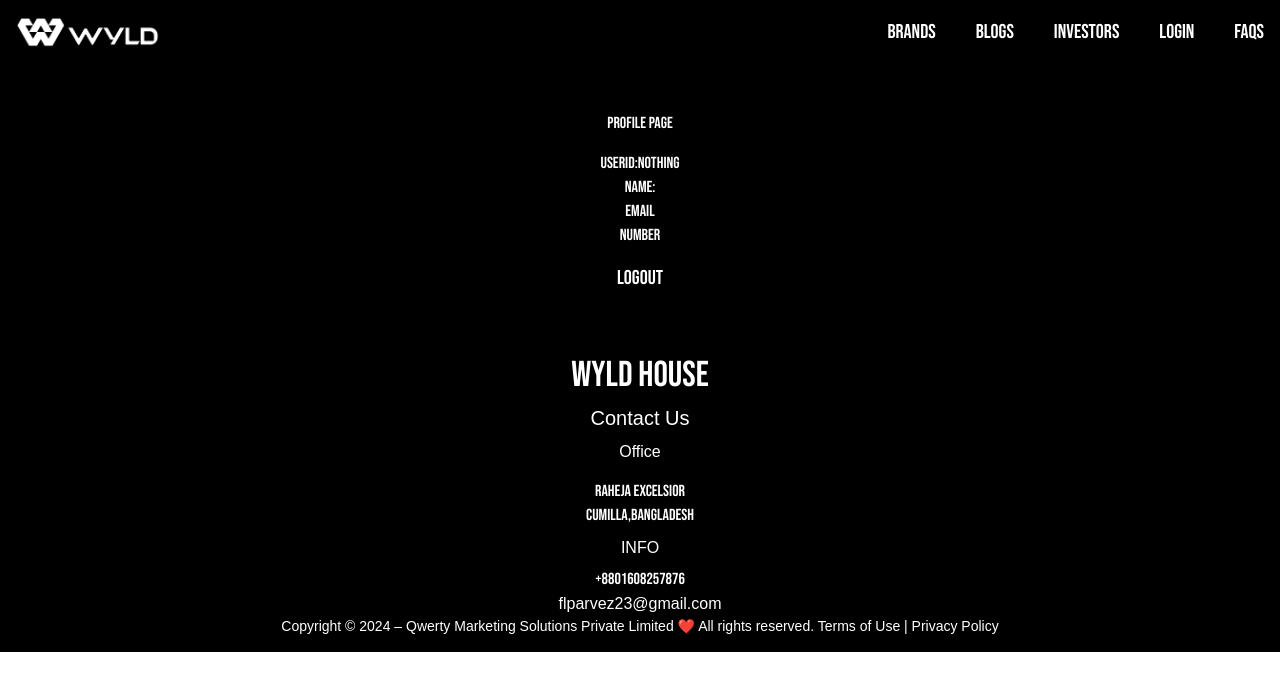
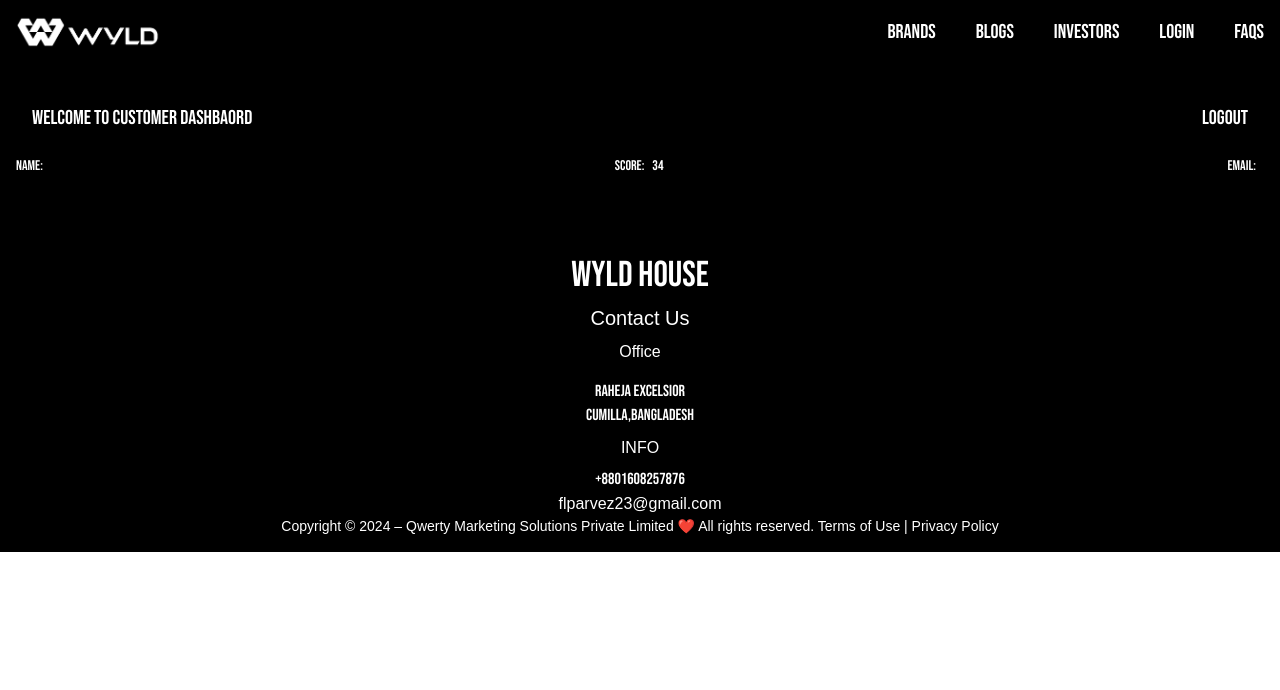
Before and after one commit to flparvez/wyld, a Next.js app: page /auth/profile in a window 1280 px wide. Shown: the top 690 px of the page. Built offline with nearby package versions, Linux system fonts and the light colour scheme; no server answers.

Commit message:
add customer dashboard demo

```diff
--- a/src/app/auth/profile/page.tsx
+++ b/src/app/auth/profile/page.js
@@ -1,4 +1,6 @@
 "use client";
+
+import CustomerDashboard from "@/components/CustomerDashboard";
 import axios from "axios";
 import Link from "next/link";
 import { useRouter } from "next/navigation";
@@ -30,23 +32,26 @@
       await axios.get("/api/users/logout");
       toast.success("Logout");
       router.push("/");
-    } catch (error: any) {
+    } catch (error) {
       console.log(error.message);
       toast.error(error.message);
     }
   };
   return (
-    <div className="py-4 my-4 bg-black justify-center text-center text-white">
-      <h2 className="my-4">Profile Page</h2>
+    <div className="py-4 my-4 bg-black justify-center  text-center text-white">
+      <div className="flex items-center  justify-between px-8">
+        <h2 className="text-xl font-medium text-center  text-white">
+          Welcome To Customer Dashbaord
+        </h2>
 
-      <h2 className="">UserId:{data}</h2>
-      <h1>Name: {username}</h1>
-      <h1>Email {email}</h1>
-      <h1>Number {number}</h1>
+        <div className="flex items-center ">
+          <button className="text-xl  text-red-900 py-2 " onClick={logout}>
+            Logout
+          </button>
+        </div>
+      </div>
 
-      <button className="text-xl py-4" onClick={logout}>
-        Logout
-      </button>
+      <CustomerDashboard username={username} email={email} userid={data} />
     </div>
   );
 }
--- /dev/null
+++ b/src/components/CustomerDashboard.jsx
@@ -0,0 +1,33 @@
+import React from "react";
+
+function CustomerDashboard({ username, email, userid }) {
+  let score = 34;
+  return (
+    <div className="flex flex-col  bg-black p-4 rounded shadow-md">
+      <div className="flex items-center justify-between mb-4">
+        <div className="flex items-center space-x-2">
+          <p className="text-sm text-white">Name:</p>
+          <span className="text-sm font-medium text-white">{username}</span>
+        </div>
+
+        <div className="flex items-center space-x-2">
+          {score !== undefined && ( // Conditionally render score only if defined
+            <>
+              <p className="text-sm text-white">Score:</p>
+              <span className="text-sm font-medium text-white">{score}</span>
+            </>
+          )}
+        </div>
+
+        <div className="flex items-center space-x-2">
+          <p className="text-sm text-white">Email:</p>
+          <span className="text-sm font-medium text-white">{email}</span>
+        </div>
+      </div>
+
+      {/* Add additional dashboard content here */}
+    </div>
+  );
+}
+
+export default CustomerDashboard;
--- a/tsconfig.json
+++ b/tsconfig.json
@@ -21,6 +21,6 @@
       "@/*": ["./src/*"]
     }
   },
-  "include": ["next-env.d.ts", "**/*.ts", "**/*.tsx", ".next/types/**/*.ts", "src/components/Navbar.jsx", "src/app/join/page.tsx", "src/components/Hero.jsx", "src/model/user.js", "src/components/BrandsSlider.js"],
+  "include": ["next-env.d.ts", "**/*.ts", "**/*.tsx", ".next/types/**/*.ts", "src/components/Navbar.jsx", "src/app/join/page.tsx", "src/components/Hero.jsx", "src/model/user.js", "src/components/BrandsSlider.js", "src/app/auth/profile/page.js", "src/components/CustomerDashboard.jsx"],
   "exclude": ["node_modules"]
 }
```
